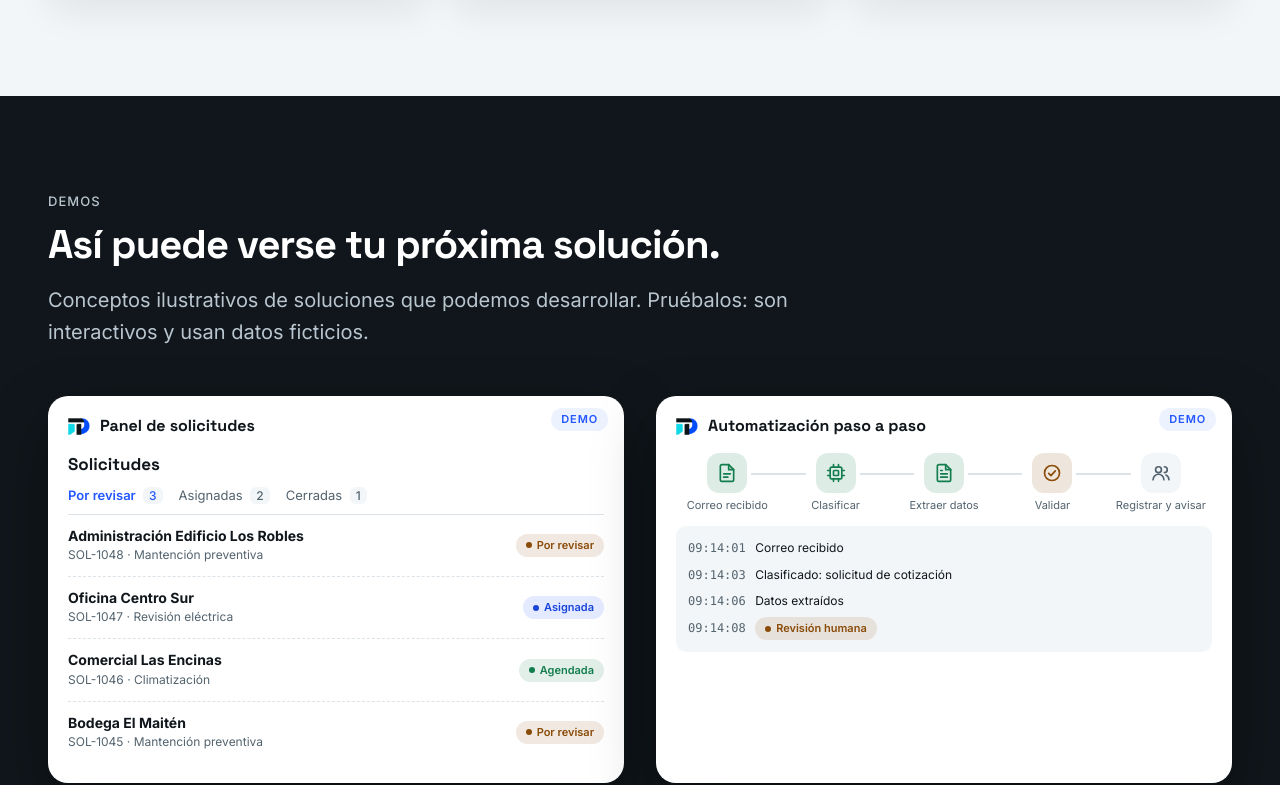
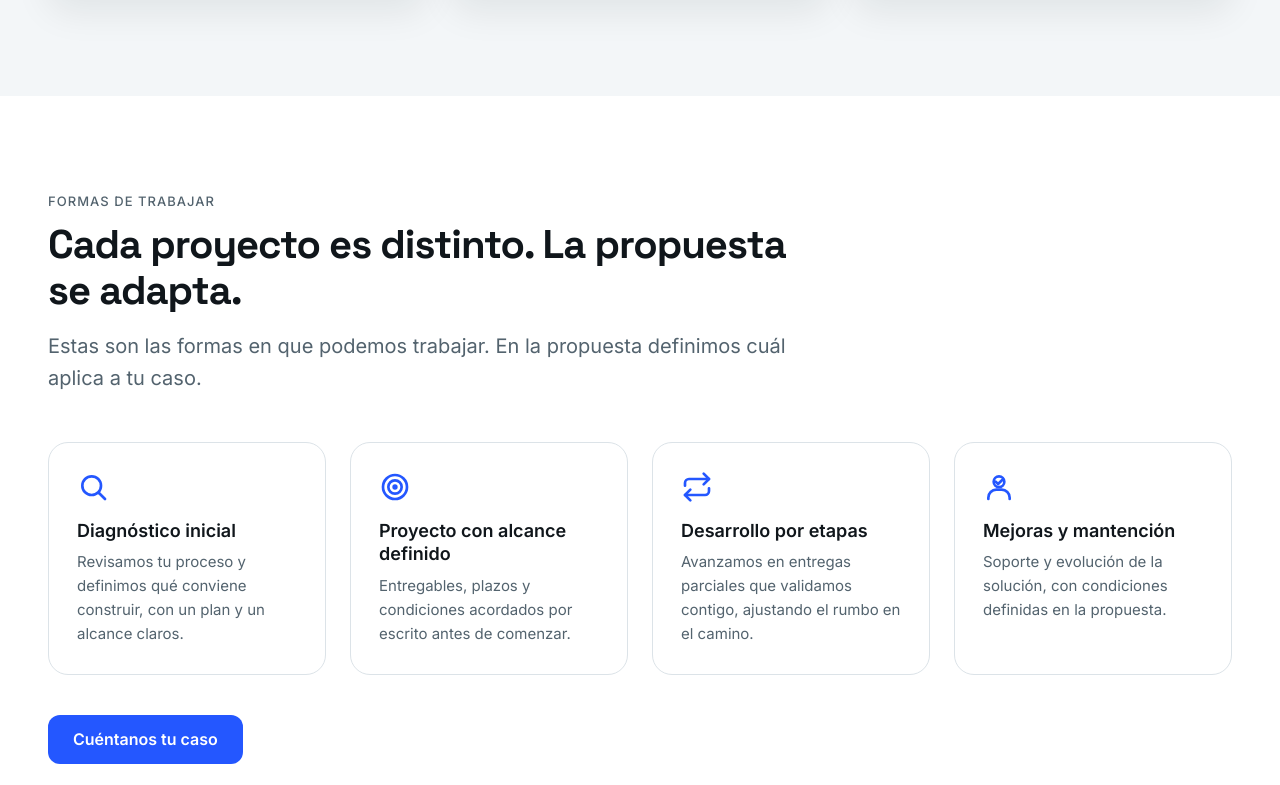
Before and after one commit to sebastian-cp/dta-next, a React (Vite) app: page / in a window 1280 px wide. Shown: the part 1851-2636 px from the top of the page. Built offline with nearby package versions, Linux system fonts and the light colour scheme.

Commit message:
feat: agrega fichas de servicio detalladas y sección de formas de trabajar

```diff
--- a/src/App.jsx
+++ b/src/App.jsx
@@ -7,6 +7,7 @@ import LegalModal from './components/LegalModal.jsx'
 import Hero from './sections/Hero.jsx'
 import Problems from './sections/Problems.jsx'
 import Services from './sections/Services.jsx'
+import Engagements from './sections/Engagements.jsx'
 import Demos from './sections/Demos.jsx'
 import Deliverables from './sections/Deliverables.jsx'
 import Process from './sections/Process.jsx'
@@ -39,6 +40,7 @@ export default function App() {
         <Hero />
         <Problems />
         <Services selected={serviceModal} onSelect={setServiceModal} onQuote={goContact} />
+        <Engagements />
         <Demos onQuote={goContact} />
         <Deliverables />
         <Process />
--- a/src/data/content.js
+++ b/src/data/content.js
@@ -16,19 +16,28 @@ export const SERVICES = {
     icon: 'i-chip', title: 'Automatización con IA', summary: 'Flujos, asistentes e integraciones.',
     lead: 'Flujos, asistentes e integraciones que reducen el trabajo manual y repetitivo.',
     features: ['Diagnóstico del proceso.', 'Validaciones y trazabilidad.', 'Documentación y puesta en marcha.'],
-    uses: ['Extraer y ordenar información desde documentos y correos.', 'Conectar herramientas que hoy no se comunican entre sí.', 'Asistentes que apoyan a tu equipo, con revisión humana donde corresponde.'],
+    audience: 'Empresas con tareas repetitivas que dependen de correos, documentos o planillas.',
+    examples: ['Leer facturas y cotizaciones y registrarlas en tus planillas o sistemas.', 'Clasificar consultas entrantes y preparar respuestas para que una persona las apruebe.', 'Conectar herramientas que hoy no se comunican entre sí.', 'Avisar al equipo cuando un caso necesita revisión.'],
+    deliverables: ['Flujo automatizado funcionando.', 'Registro de lo que hace en cada paso.', 'Revisión humana donde corresponda.', 'Documentación de uso y puesta en marcha.'],
+    pricing: 'Depende del proceso a automatizar, de los documentos o herramientas involucradas y del nivel de revisión que necesites. Partimos con un diagnóstico para definir el alcance.',
   },
   web: {
     icon: 'i-monitor', title: 'Sitios web', summary: 'Una presencia digital diseñada para convertir.',
     lead: 'Una presencia digital clara, rápida y pensada para facilitar el contacto.',
     features: ['Diseño responsive.', 'Rendimiento y SEO técnico.', 'Formularios e integraciones.'],
-    uses: ['Presentar tu empresa y tus servicios con un mensaje claro.', 'Recibir consultas mediante formularios bien diseñados.', 'Integrarte con las herramientas que ya usas.'],
+    audience: 'Empresas y profesionales que necesitan presentar su servicio y recibir consultas con una web clara.',
+    examples: ['Sitio corporativo con servicios, nosotros y contacto.', 'Landing para captar consultas de un servicio específico.', 'Formulario de contacto con envío por correo.', 'Optimización técnica de velocidad y SEO base.'],
+    deliverables: ['Sitio publicado y adaptado a móvil.', 'Formulario de contacto funcionando.', 'Configuración técnica de rendimiento y SEO.', 'Indicaciones para actualizar el contenido.'],
+    pricing: 'Depende de la cantidad de secciones, del contenido disponible y de las integraciones (formularios, correo, agenda). Se define en la propuesta.',
   },
   app: {
     icon: 'i-code', title: 'Aplicaciones a medida', summary: 'Plataformas adaptadas a tu operación.',
     lead: 'Plataformas adaptadas a la forma en que opera tu equipo.',
     features: ['Diseño funcional.', 'Roles y permisos.', 'Pruebas y despliegue.'],
-    uses: ['Reemplazar planillas y procesos manuales por un sistema propio.', 'Gestionar solicitudes, usuarios y estados en un solo lugar.', 'Evolucionar la herramienta junto con tu operación.'],
+    audience: 'Equipos que hoy gestionan su operación en planillas, correos o herramientas separadas.',
+    examples: ['Sistema para recibir, asignar y dar seguimiento a solicitudes.', 'Panel con estados, responsables y actividad.', 'Portal interno con usuarios, roles y permisos.', 'Reportes y exportación de datos.'],
+    deliverables: ['Aplicación desplegada y probada.', 'Roles y permisos definidos.', 'Documentación técnica y de uso.', 'Acompañamiento en la puesta en marcha, según lo acordado.'],
+    pricing: 'Depende de los procesos a cubrir, de la cantidad de usuarios y roles, y de las integraciones. Se estima por etapas una vez definido el alcance.',
   },
 }
 
@@ -37,6 +46,13 @@ export const SERVICE_OPTIONS = [
   { value: 'web', label: 'Sitios web' },
   { value: 'app', label: 'Aplicaciones a medida' },
   { value: 'orientacion', label: 'Necesito orientación' },
+]
+
+export const ENGAGEMENTS = [
+  { icon: 'i-search', title: 'Diagnóstico inicial', text: 'Revisamos tu proceso y definimos qué conviene construir, con un plan y un alcance claros.' },
+  { icon: 'i-target', title: 'Proyecto con alcance definido', text: 'Entregables, plazos y condiciones acordados por escrito antes de comenzar.' },
+  { icon: 'i-repeat', title: 'Desarrollo por etapas', text: 'Avanzamos en entregas parciales que validamos contigo, ajustando el rumbo en el camino.' },
+  { icon: 'i-handshake', title: 'Mejoras y mantención', text: 'Soporte y evolución de la solución, con condiciones definidas en la propuesta.' },
 ]
 
 export const DELIVERABLES = [
--- /dev/null
+++ b/src/sections/Engagements.jsx
@@ -0,0 +1,29 @@
+import Icon from '../components/Icon.jsx'
+import Button from '../components/Button.jsx'
+import { ENGAGEMENTS } from '../data/content.js'
+
+export default function Engagements() {
+  return (
+    <section aria-labelledby="modalidades-title">
+      <div className="container">
+        <div className="section-head">
+          <p className="eyebrow">Formas de trabajar</p>
+          <h2 id="modalidades-title">Cada proyecto es distinto. La propuesta se adapta.</h2>
+          <p className="lead">Estas son las formas en que podemos trabajar. En la propuesta definimos cuál aplica a tu caso.</p>
+        </div>
+        <div className="engagements">
+          {ENGAGEMENTS.map((e) => (
+            <div className="card engagement" key={e.title}>
+              <Icon name={e.icon} />
+              <h3>{e.title}</h3>
+              <p>{e.text}</p>
+            </div>
+          ))}
+        </div>
+        <div className="engagements__cta">
+          <Button href="#contacto">Cuéntanos tu caso</Button>
+        </div>
+      </div>
+    </section>
+  )
+}
--- a/src/sections/Services.jsx
+++ b/src/sections/Services.jsx
@@ -14,6 +14,11 @@ function CheckList({ items }) {
 export default function Services({ selected, onSelect, onQuote }) {
   const current = selected ? SERVICES[selected] : null
   const close = () => onSelect(null)
+  const seeDemos = (e) => {
+    e.preventDefault()
+    close()
+    requestAnimationFrame(() => document.getElementById('demos')?.scrollIntoView())
+  }
 
   return (
     <section className="section--mist" id="soluciones" aria-labelledby="servicios-title">
@@ -39,17 +44,22 @@ export default function Services({ selected, onSelect, onQuote }) {
 
       <Modal open={!!current} onClose={close} titleId="ds-title">
         {current && (
-          <>
+          <div className="service-sheet">
             <h2 id="ds-title">{current.title}</h2>
             <p className="lead">{current.lead}</p>
-            <h3>Para qué sirve</h3>
-            <CheckList items={current.uses} />
-            <h3>Qué incluye</h3>
-            <CheckList items={current.features} />
+            <h3>Para quién es</h3>
+            <p>{current.audience}</p>
+            <h3>Ejemplos de lo que podemos construir</h3>
+            <CheckList items={current.examples} />
+            <h3>Qué recibes</h3>
+            <CheckList items={current.deliverables} />
+            <h3>Cómo se cotiza</h3>
+            <p>{current.pricing}</p>
             <ModalActions onClose={close}>
               <Button href="#contacto" onClick={(e) => { e.preventDefault(); onQuote(selected) }}>Cotizar este servicio</Button>
+              <Button variant="secondary" href="#demos" onClick={seeDemos}>Ver demos</Button>
             </ModalActions>
-          </>
+          </div>
         )}
       </Modal>
     </section>
--- a/src/styles/modal.css
+++ b/src/styles/modal.css
@@ -45,3 +45,6 @@ dialog[open] { animation: pop var(--duration-normal) var(--ease-standard); }
 .legal p, .legal li { color: var(--color-text-muted); max-width: 65ch; }
 .legal ul { list-style: disc; padding-left: 20px; display: grid; gap: 6px; }
 .legal .actions { margin-top: 32px; }
+
+/* Ficha de servicio */
+.service-sheet > p { color: var(--color-text-muted); max-width: 65ch; }
--- a/src/styles/sections.css
+++ b/src/styles/sections.css
@@ -271,3 +271,13 @@
 @media (min-width: 1024px) {
   .hero .ops__main { padding-bottom: 64px; }
 }
+
+/* Formas de trabajar */
+.engagements { display: grid; gap: 24px; }
+@media (min-width: 640px)  { .engagements { grid-template-columns: repeat(2, 1fr); } }
+@media (min-width: 1024px) { .engagements { grid-template-columns: repeat(4, 1fr); } }
+.engagement { padding: 28px; box-shadow: none; }
+.engagement .icon { width: 32px; height: 32px; color: var(--brand-blue); margin-bottom: 16px; }
+.engagement h3 { font: 600 1.125rem/1.3 var(--font-body); margin-bottom: 8px; }
+.engagement p { color: var(--color-text-muted); font-size: .9375rem; }
+.engagements__cta { margin-top: 40px; }
```
